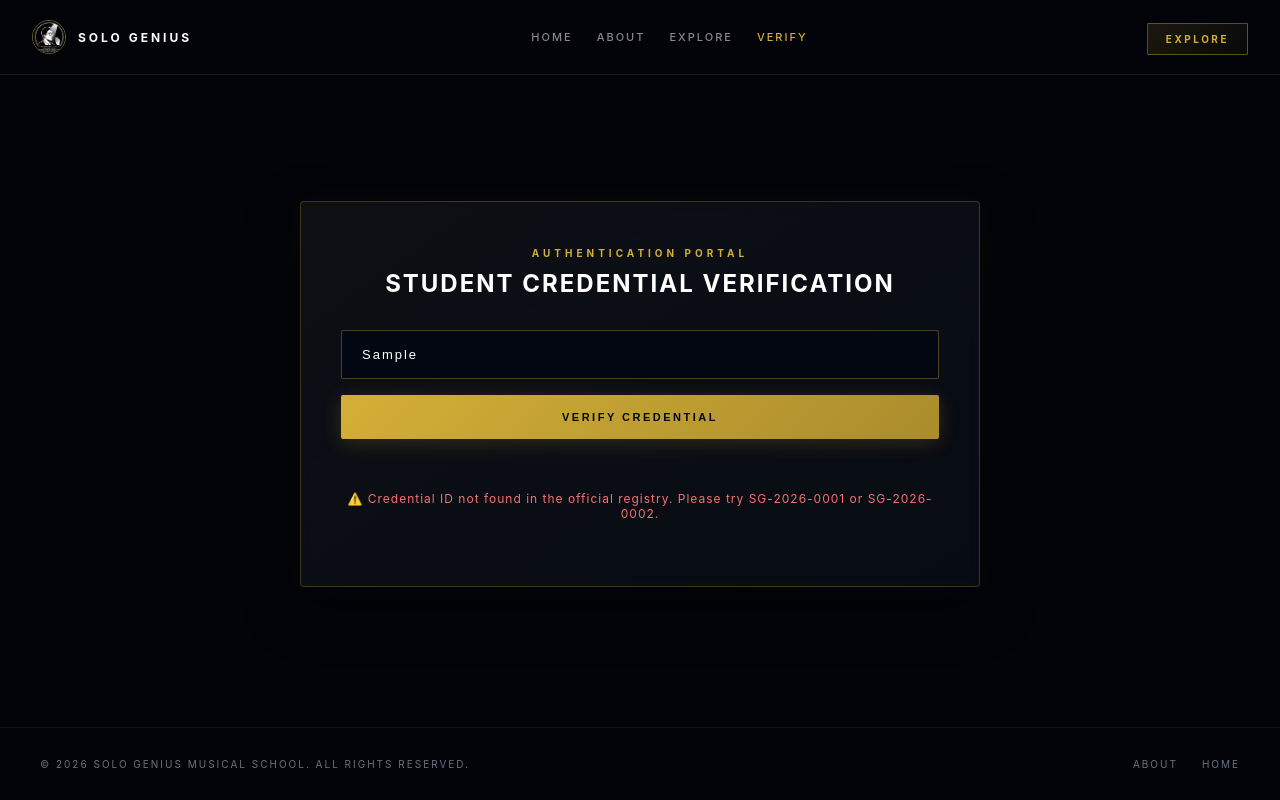
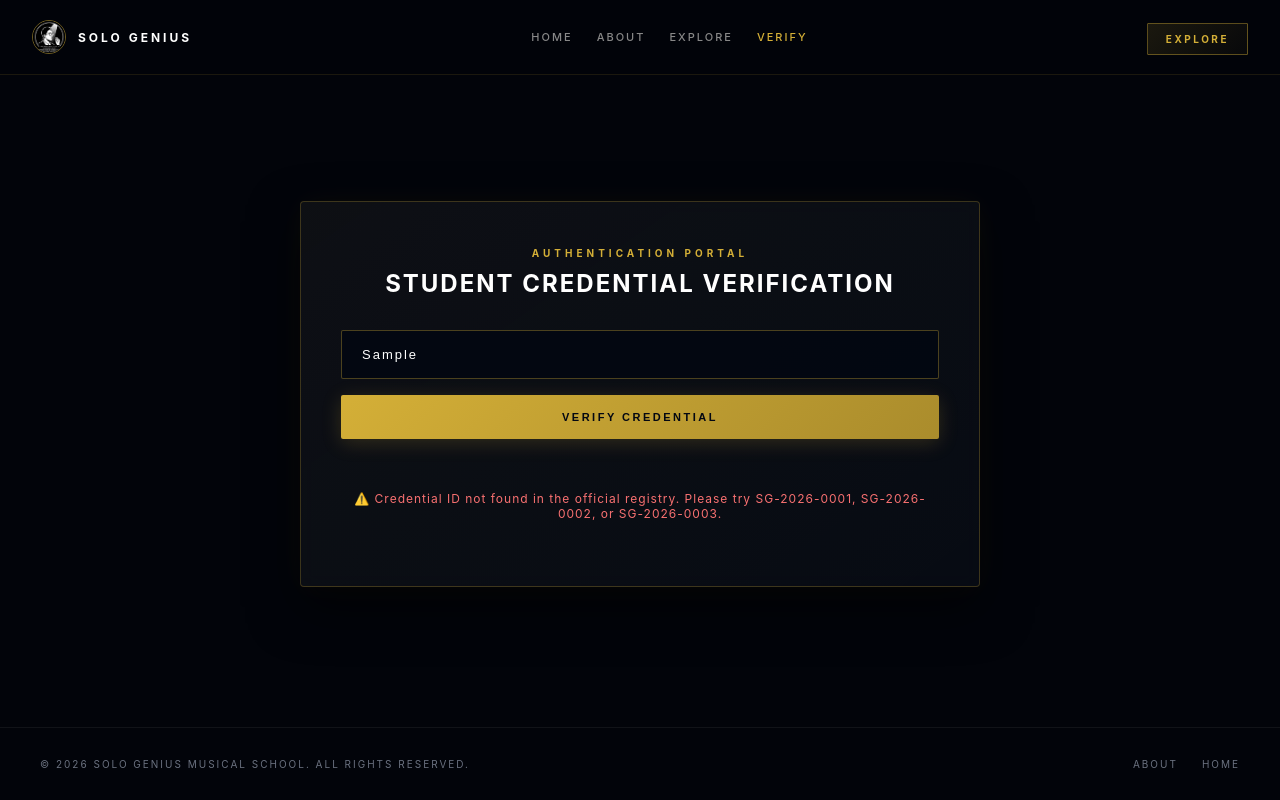
Before and after one commit to yangkarg35-ui/solo-genius, a Next.js app: page /verify in a window 1280 px wide. Both pictures are taken after typing "Sample" into the empty fields and a click on the button "VERIFY CREDENTIAL". Built offline with nearby package versions, Linux system fonts and the light colour scheme.

Commit message:
add std3 certificate record to verify page

```diff
--- a/app/verify/page.tsx
+++ b/app/verify/page.tsx
@@ -12,6 +12,12 @@ const credentialRegistry: Record<string, { title: string; image: string; holder:
   "SG-2026-0002": {
     title: "Advanced Fingerstyle & Rhythm Architecture Masterclass",
     image: "/0002.jpg",
+    holder: "Verified Student",
+    date: "2026"
+  },
+  "SG-2026-0003": {
+    title: "Solo Genius Professional Mastery & Artistic Execution",
+    image: "/std3.jpg",
     holder: "Verified Student",
     date: "2026"
   }
@@ -157,7 +163,7 @@ export default function VerifyPage() {
                 type="text"
                 value={credentialId}
                 onChange={(e) => setCredentialId(e.target.value)}
-                placeholder="ENTER CREDENTIAL ID (e.g. SG-2026-0001)"
+                placeholder="ENTER CREDENTIAL ID (e.g. SG-2026-0003)"
                 style={{
                   width: "100%",
                   backgroundColor: "rgba(3, 7, 18, 0.9)",
@@ -199,7 +205,7 @@ export default function VerifyPage() {
           {/* Not Found State */}
           {notFound && (
             <div style={{ textAlign: "center", padding: "20px 0", color: "#f87171", fontSize: "12px", letterSpacing: "1px" }}>
-              ⚠️ Credential ID not found in the official registry. Please try SG-2026-0001 or SG-2026-0002.
+              ⚠️ Credential ID not found in the official registry. Please try SG-2026-0001, SG-2026-0002, or SG-2026-0003.
             </div>
           )}
 
```
Also changed, not shown: public/std3.jpg (added).
